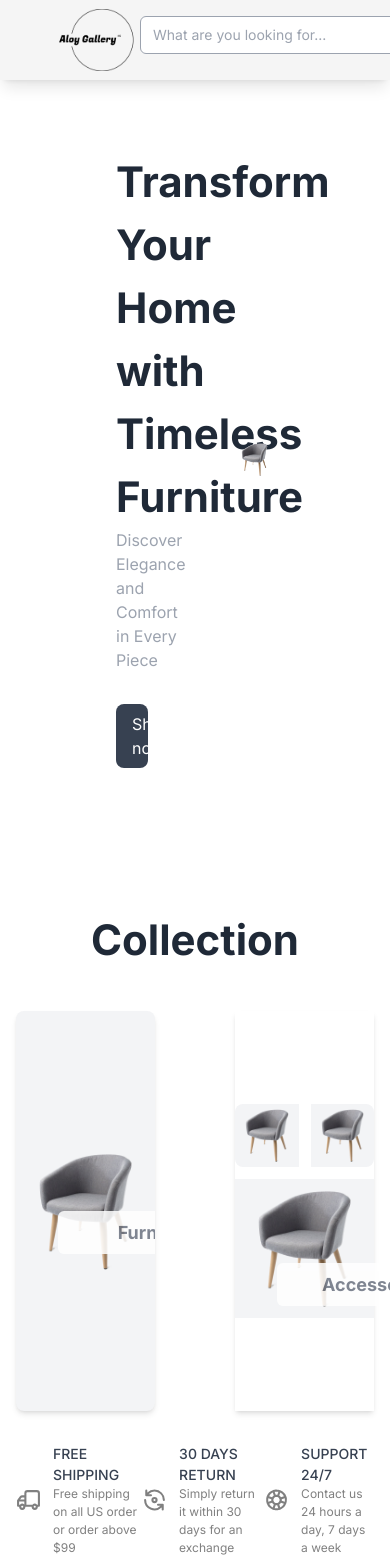
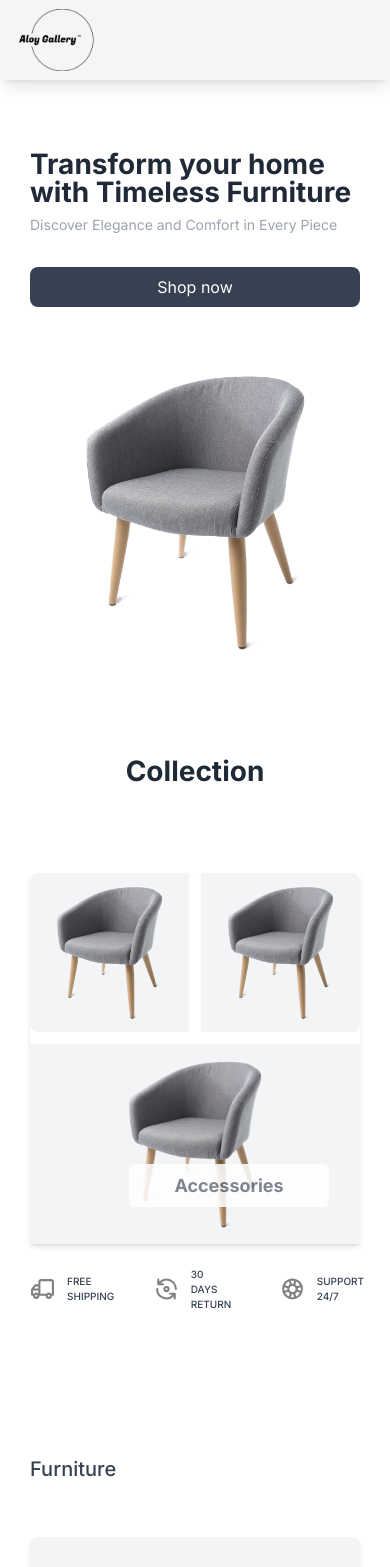
Before and after one commit to finnih-abidemi/Design-and-development-of-an-E-commerce-website-using-Next-js, a Next.js app: page / in a window 390 px wide. Shown: the top 1567 px of the page. Built offline with nearby package versions, Linux system fonts and the light colour scheme.

Commit message:
Made the application responsive across all screens

```diff
--- a/src/app/globals.css
+++ b/src/app/globals.css
@@ -30,4 +30,7 @@
 body {
   color: gray;
   background: white;
+  /* margin: 0 auto;
+  width: -moz-fit-content;
+  width: fit-content; */
 }
--- a/src/app/layout.tsx
+++ b/src/app/layout.tsx
@@ -1,22 +1,23 @@
-import './globals.css'
-import type { Metadata } from 'next'
-import { Inter } from 'next/font/google'
+import "./globals.css";
+import type { Metadata } from "next";
+import { Inter } from "next/font/google";
 
-const inter = Inter({ subsets: ['latin'] })
+const inter = Inter({ subsets: ["latin"] });
 
 export const metadata: Metadata = {
-  title: 'Alloy gallery',
-  description: 'E-commerce and augmented reality',
-}
+  title: "Alloy gallery",
+  description: "E-commerce and augmented reality",
+};
 
 export default function RootLayout({
   children,
 }: {
-  children: React.ReactNode
+  children: React.ReactNode;
 }) {
   return (
     <html lang="en">
+      <meta name="viewport" content="width=device-width, initial-scale=1.0" />
       <body className={inter.className}>{children}</body>
     </html>
-  )
+  );
 }
--- a/src/components/Biscuit/index.tsx
+++ b/src/components/Biscuit/index.tsx
@@ -8,8 +8,8 @@ type BiscuitProps = {
 const Biscuit = ({ text, subText}: BiscuitProps) => {
   return (
     <div>
-      <h1 className='text-[42px] text-gray-800 font-bold'>{text}</h1>
-      <p className='text-gray-400'>{subText}</p>
+      <h1 className='md:text-[42px] text-[28px] text-gray-800 font-bold leading-none md:leading-[50px] mb-2'>{text}</h1>
+      <p className='text-gray-400 text-[14px] md:text-[16px]'>{subText}</p>
     </div>
   );
 };
--- a/src/components/Collection/index.tsx
+++ b/src/components/Collection/index.tsx
@@ -4,9 +4,9 @@ import Image from "next/image";
 
 const Collection = () => {
   return (
-    <div className="container text-center mt-[100px] py-10">
+    <div className="container text-center mt-10 md:mt-[100px] py-10 px-[30px] md:px-0">
       <Biscuit text="Collection" subText="" />
-      <div className="flex gap-20 h-[400px] mt-10">
+      <div className="flex gap-20 flex-col md:flex-row h-[400px] md:mt-10">
         <div className="bg-gray-100 rounded-lg w-full flex items-center justify-center relative overflow-hidden shadow-md hover:shadow-lg">
           <Image
             src="/chair.png"
@@ -50,30 +50,30 @@ const Collection = () => {
           </div>
         </div>
       </div>
-      <div className="flex justify-between mt-8">
+      <div className="flex justify-between mt-0 md:mt-8">
         <div className="flex gap-3">
           <Image src="/ship.svg" width={25} height={25} alt="ship" />
-          <div className="text-left">
-            <h1 className="font-medium text-[14px] text-gray-700">FREE SHIPPING</h1>
-            <p className="text-[12px]">
+          <div className="text-left flex items-center md:flex-col flex-row md:items-start">
+            <h1 className="font-medium text-[10px] md:text-[14px] text-gray-700">FREE SHIPPING</h1>
+            <p className="md:text-[12px] invisible md:visible">
               Free shipping on all US order or order above $99
             </p>
           </div>
         </div>
         <div className="flex gap-3">
           <Image src="/refresh.svg" width={25} height={25} alt="ship" />
-          <div className="text-left">
-            <h1 className="font-medium text-[14px] text-gray-700">30 DAYS RETURN</h1>
-            <p className="text-[12px]">
+          <div className="text-left flex items-center md:flex-col flex-row md:items-start">
+            <h1 className="font-medium text-[10px] md:text-[14px] text-gray-700">30 DAYS RETURN</h1>
+            <p className="md:text-[12px] invisible md:visible">
              Simply return it within 30 days for an exchange
             </p>
           </div>
         </div>
         <div className="flex gap-3">
           <Image src="/support.svg" width={25} height={25} alt="ship" />
-          <div className="text-left">
-            <h1 className="font-medium text-[14px] text-gray-700">SUPPORT 24/7</h1>
-            <p className="text-[12px]">
+          <div className="text-left flex items-center md:flex-col flex-row md:items-start">
+            <h1 className="font-medium text-[10px] md:text-[14px] text-gray-700">SUPPORT 24/7</h1>
+            <p className="md:text-[12px] invisible md:visible">
               Contact us 24 hours a day, 7 days a week
             </p>
           </div>
--- a/src/components/Deals/index.tsx
+++ b/src/components/Deals/index.tsx
@@ -4,10 +4,10 @@ import Image from 'next/image'
 
 const Deals = () => {
   return (
-   <div className='bg-gray-200'>
-    <div className='container mt-[80px'>
-        <main className='flex gap-10 items-center justify-center'>
-            <div className="flex flex-col gap-8 max-w-[50%]">
+   <div className='bg-gray-200 md:py-0 py-[100px]'>
+    <div className='container px-[30px] md:px-0'>
+        <main className='flex md:flex-row flex-col gap-10 items-center justify-center'>
+            <div className="flex flex-col gap-8 md:max-w-[50%]">
                 <Biscuit text='Deals of the day' subText='Celebrate the holidays in style with our special deals on home decor and furniture. Transform your place into a winter wonderland without stretching your budget.' />
                 <div className="flex gap-6">
                     <div className="flex flex-col bg-white py-4 px-5 rounded-md text-center gap-3">
@@ -23,7 +23,7 @@ const Deals = () => {
                         <small className='text-[15px]'>Min</small>
                     </div>
                 </div>
-                <button className='bg-gray-700 mt-3 rounded-md px-4 py-3 w-[30%] text-white hover:bg-gray-500'>Shop now</button>
+                <button className='bg-gray-700 mt-3 rounded-md px-4 py-3 md:w-[30%] text-white hover:bg-gray-500'>Shop now</button>
             </div>
             <div className="flex items-center justify-center">
                 <Image src={'/chair.png'} width={500} height={500} alt="deals" />
--- a/src/components/Furniture/index.tsx
+++ b/src/components/Furniture/index.tsx
@@ -40,7 +40,7 @@ const Furniture = () => {
         return products.map((product: any) => {
           console.log(product);
           return (
-            <div className="flex flex-col gap-4" key={product}>
+            <div className="flex flex-col gap-4 w-full" key={product}>
               <div className="bg-gray-100 rounded-lg w-full flex items-center justify-center flex-col py-4 pb-6 overflow-hidden shadow-md hover:shadow-lg cursor-pointer">
                 <Image
                   src={product.imagePath}
@@ -84,7 +84,7 @@ const Furniture = () => {
     <div className="">
       <div className="flex justify-between items-center">
         <h1 className="text-[20px] font-medium text-gray-700">{title}</h1>
-        <div className="">
+        <div className="invisible md:visible">
           <ul className="listed flex w-fit items-center justify-center gap-3 rounded-3xl px-5 py-2">
             <li
               onClick={() => handleItemClick(0)}
@@ -140,14 +140,14 @@ const Furniture = () => {
         </div>
       </div>
       {selectedItem !== null && (
-        <div className="mt-6 grid grid-cols-4 gap-10 justify-between">
+        <div className="mt-6 grid grid-cols-1 sm:grid-cols-2 md:grid-cols-4 gap-10 justify-between">
           {getContent(selectedItem)}
         </div>
       )}
     </div>
   );
   return (
-    <div className="container my-10 pt-10">
+    <div className="container md:my-10 md:pt-10 px-[30px] md:px-0">
       <main className="w-full">
         <>
         {visualizeContent({ title: "Furniture" })}
--- a/src/components/Header/index.tsx
+++ b/src/components/Header/index.tsx
@@ -3,9 +3,9 @@ import Image from 'next/image'
 
 const Header = () => {
   return (
-    <nav className='flex px-10 h-[80px] bg-[whitesmoke] shadow-lg  w-full items-center justify-between fixed top-0 left-0 z-10'>
+    <nav className='flex md:px-10 h-[80px] bg-[whitesmoke] shadow-lg  w-full items-center justify-between fixed top-0 left-0 z-10'>
         <Image src='/logo_first.png' width={100} height={100} alt="logo"/>
-        <div className="flex gap-1 ">
+        <div className="flex gap-1 invisible md:visible">
             <div className="relative mr-3">
             <Image src={'/search.svg'} width={20} height={20} alt="search" className='absolute right-[20px] top-[25%] cursor-pointer'/>
             <input type="text" placeholder='What are you looking for...' className='border w-[400px] rounded-md border-gray-400 px-3 py-2 text-sm focus:outline-none' />
--- a/src/components/Hero/index.tsx
+++ b/src/components/Hero/index.tsx
@@ -4,11 +4,11 @@ import Image from 'next/image'
 
 const Hero = () => {
   return (
-    <div className='container mt-[150px]'>
-        <main className='flex gap-10 items-center justify-center px-[100px]'>
-            <div className="flex flex-col gap-5 max-w-[50%]">
-                <Biscuit text='Transform Your Home with Timeless Furniture' subText='Discover Elegance and Comfort in Every Piece' />
-                <button className='bg-gray-700 mt-3 rounded-lg px-4 py-2 w-[30%] text-white hover:bg-gray-500'>Shop now</button>
+    <div className='container mt-[150px] px-[30px] md:px-0'>
+        <main className='flex gap-10 flex-col md:flex-row items-center justify-center md:px-[100px]'>
+            <div className="flex flex-col gap-5 md:max-w-[50%] ">
+                <Biscuit text='Transform your home with Timeless Furniture' subText='Discover Elegance and Comfort in Every Piece' />
+                <button className='bg-gray-700 mt-3 rounded-lg px-4 py-2 md:w-[30%] text-white hover:bg-gray-500'>Shop now</button>
             </div>
             <div className="flex items-center justify-center">
                 <Image src={'/chair.png'} width={700} height={700} alt="hero" />
```
